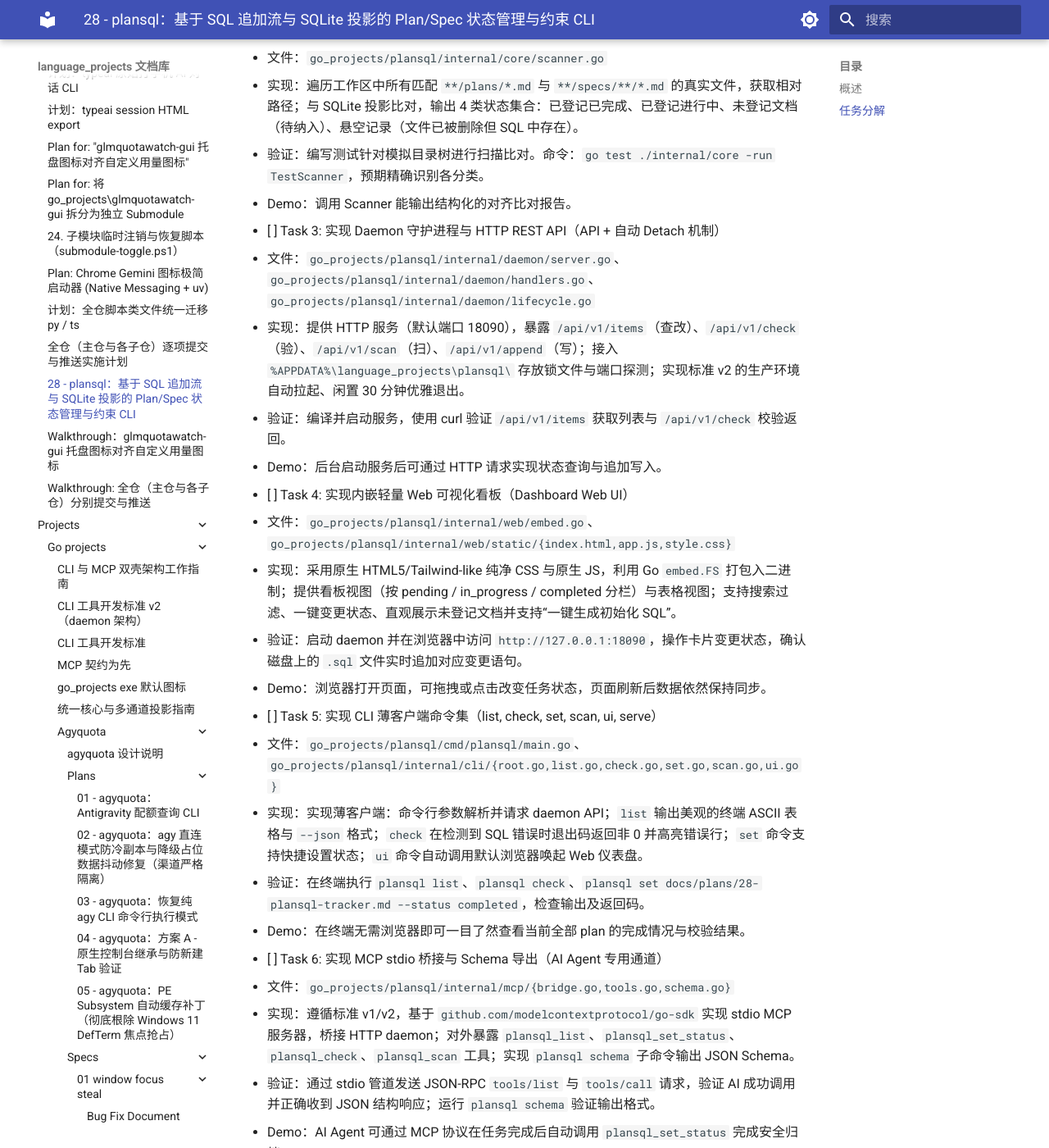
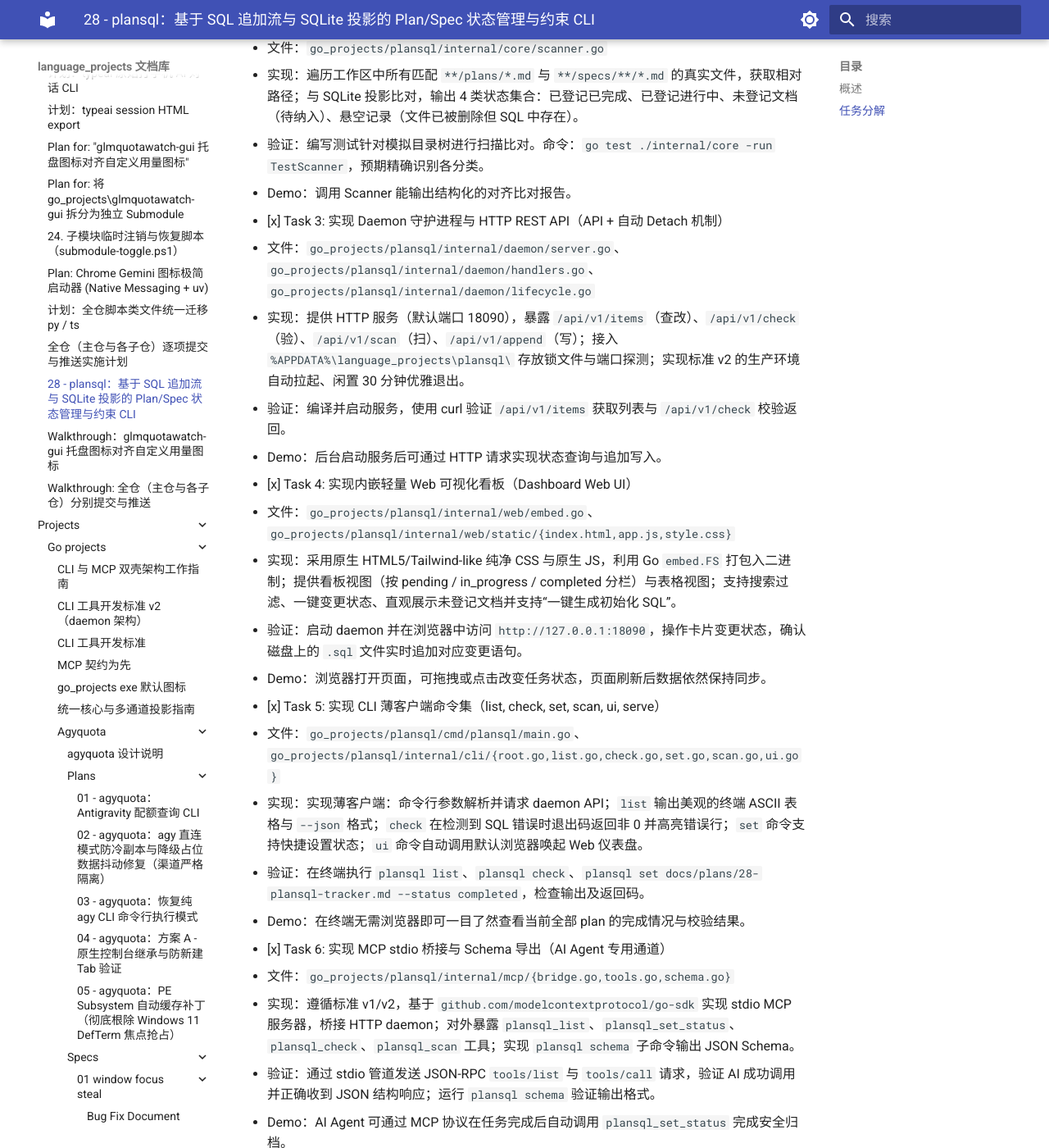
Before and after one commit to shihao-hub/td-language_projects, an MkDocs documentation site: the page built from docs/plans/28-plansql-tracker.md, in a window 1280 px wide and 1400 px high, scrolled down 2415 px. Shown: the whole window at 82% size. Built offline with MkDocs 1.6.1 and Material for MkDocs 9.7.7, drawn with Linux system fonts in a browser that asks for light colours; a script that is not in the unit is left out; some of the changed text lies outside the part shown.

```diff
--- a/docs/plans/28-plansql-tracker.md
+++ b/docs/plans/28-plansql-tracker.md
@@ -88,43 +88,43 @@ flowchart TB
 
 ## 任务分解
 
-- [ ] Task 1: 初始化项目骨架与数据层核心（go.mod、SQLite 驱动与 SQL 重放引擎）
+- [x] Task 1: 初始化项目骨架与数据层核心（go.mod、SQLite 驱动与 SQL 重放引擎）
   - 文件：`go_projects/plansql/go.mod`、`go_projects/plansql/internal/core/store.go`、`go_projects/plansql/internal/core/wal.go`
   - 实现：创建 Go 模块（引入 `modernc.org/sqlite`），定义 `plan_spec_status` DDL 与约束规则；实现 WAL 引擎：读取 `.sql` 文件逐句重放执行以构建 SQLite 投影、语法与语义校验器（检测 JSON 合法性与字段约束）、以及原子追加 SQL 变更方法。
   - 验证：编写针对内存 SQLite 与临时 SQL 文件的单元测试，验证建表、连续插入、更新重放与语法错误拦截。命令：`go test ./internal/core/...`，预期全部通过。
   - Demo：能够从包含多条 INSERT/UPDATE 语句的测试 SQL 文件成功还原出正确的数据库投影。
 
-- [ ] Task 2: 实现文件系统规划文档对齐扫描器（Scanner / Reconciler）
+- [x] Task 2: 实现文件系统规划文档对齐扫描器（Scanner / Reconciler）
   - 文件：`go_projects/plansql/internal/core/scanner.go`
   - 实现：遍历工作区中所有匹配 `**/plans/*.md` 与 `**/specs/**/*.md` 的真实文件，获取相对路径；与 SQLite 投影比对，输出 4 类状态集合：已登记已完成、已登记进行中、未登记文档（待纳入）、悬空记录（文件已被删除但 SQL 中存在）。
   - 验证：编写测试针对模拟目录树进行扫描比对。命令：`go test ./internal/core -run TestScanner`，预期精确识别各分类。
   - Demo：调用 Scanner 能输出结构化的对齐比对报告。
 
-- [ ] Task 3: 实现 Daemon 守护进程与 HTTP REST API（API + 自动 Detach 机制）
+- [x] Task 3: 实现 Daemon 守护进程与 HTTP REST API（API + 自动 Detach 机制）
   - 文件：`go_projects/plansql/internal/daemon/server.go`、`go_projects/plansql/internal/daemon/handlers.go`、`go_projects/plansql/internal/daemon/lifecycle.go`
   - 实现：提供 HTTP 服务（默认端口 18090），暴露 `/api/v1/items`（查改）、`/api/v1/check`（验）、`/api/v1/scan`（扫）、`/api/v1/append`（写）；接入 `%APPDATA%\language_projects\plansql\` 存放锁文件与端口探测；实现标准 v2 的生产环境自动拉起、闲置 30 分钟优雅退出。
   - 验证：编译并启动服务，使用 curl 验证 `/api/v1/items` 获取列表与 `/api/v1/check` 校验返回。
   - Demo：后台启动服务后可通过 HTTP 请求实现状态查询与追加写入。
 
-- [ ] Task 4: 实现内嵌轻量 Web 可视化看板（Dashboard Web UI）
+- [x] Task 4: 实现内嵌轻量 Web 可视化看板（Dashboard Web UI）
   - 文件：`go_projects/plansql/internal/web/embed.go`、`go_projects/plansql/internal/web/static/{index.html,app.js,style.css}`
   - 实现：采用原生 HTML5/Tailwind-like 纯净 CSS 与原生 JS，利用 Go `embed.FS` 打包入二进制；提供看板视图（按 pending / in_progress / completed 分栏）与表格视图；支持搜索过滤、一键变更状态、直观展示未登记文档并支持“一键生成初始化 SQL”。
   - 验证：启动 daemon 并在浏览器中访问 `http://127.0.0.1:18090`，操作卡片变更状态，确认磁盘上的 `.sql` 文件实时追加对应变更语句。
   - Demo：浏览器打开页面，可拖拽或点击改变任务状态，页面刷新后数据依然保持同步。
 
-- [ ] Task 5: 实现 CLI 薄客户端命令集（list, check, set, scan, ui, serve）
+- [x] Task 5: 实现 CLI 薄客户端命令集（list, check, set, scan, ui, serve）
   - 文件：`go_projects/plansql/cmd/plansql/main.go`、`go_projects/plansql/internal/cli/{root.go,list.go,check.go,set.go,scan.go,ui.go}`
   - 实现：实现薄客户端：命令行参数解析并请求 daemon API；`list` 输出美观的终端 ASCII 表格与 `--json` 格式；`check` 在检测到 SQL 错误时退出码返回非 0 并高亮错误行；`set` 命令支持快捷设置状态；`ui` 命令自动调用默认浏览器唤起 Web 仪表盘。
   - 验证：在终端执行 `plansql list`、`plansql check`、`plansql set docs/plans/28-plansql-tracker.md --status completed`，检查输出及返回码。
   - Demo：在终端无需浏览器即可一目了然查看当前全部 plan 的完成情况与校验结果。
 
-- [ ] Task 6: 实现 MCP stdio 桥接与 Schema 导出（AI Agent 专用通道）
+- [x] Task 6: 实现 MCP stdio 桥接与 Schema 导出（AI Agent 专用通道）
   - 文件：`go_projects/plansql/internal/mcp/{bridge.go,tools.go,schema.go}`
   - 实现：遵循标准 v1/v2，基于 `github.com/modelcontextprotocol/go-sdk` 实现 stdio MCP 服务器，桥接 HTTP daemon；对外暴露 `plansql_list`、`plansql_set_status`、`plansql_check`、`plansql_scan` 工具；实现 `plansql schema` 子命令输出 JSON Schema。
   - 验证：通过 stdio 管道发送 JSON-RPC `tools/list` 与 `tools/call` 请求，验证 AI 成功调用并正确收到 JSON 结构响应；运行 `plansql schema` 验证输出格式。
   - Demo：AI Agent 可通过 MCP 协议在任务完成后自动调用 `plansql_set_status` 完成安全归档。
 
-- [ ] Task 7: 接线收尾、项目初始化文档与父仓集成
+- [x] Task 7: 接线收尾、项目初始化文档与父仓集成
   - 文件：`go_projects/plansql/README.md`、`docs/projects/go_projects/plansql/设计说明.md`、`plans_status.sql`
   - 实现：编写工具说明文档与 AI 交互指南；在工作区根目录初始化第一个 `plans_status.sql` 记录历史 plans/specs 状态；全量编译二进制并完成端到端冒烟验证。
   - 验证：执行 `go build -o plansql.exe ./cmd/plansql`；执行 `./plansql.exe scan`、`./plansql.exe check` 校验通过；验证无遗留悬空文件。
```
Also changed, not shown: other parts of docs/plans/28-plansql-tracker.md (+3 -3 lines).
